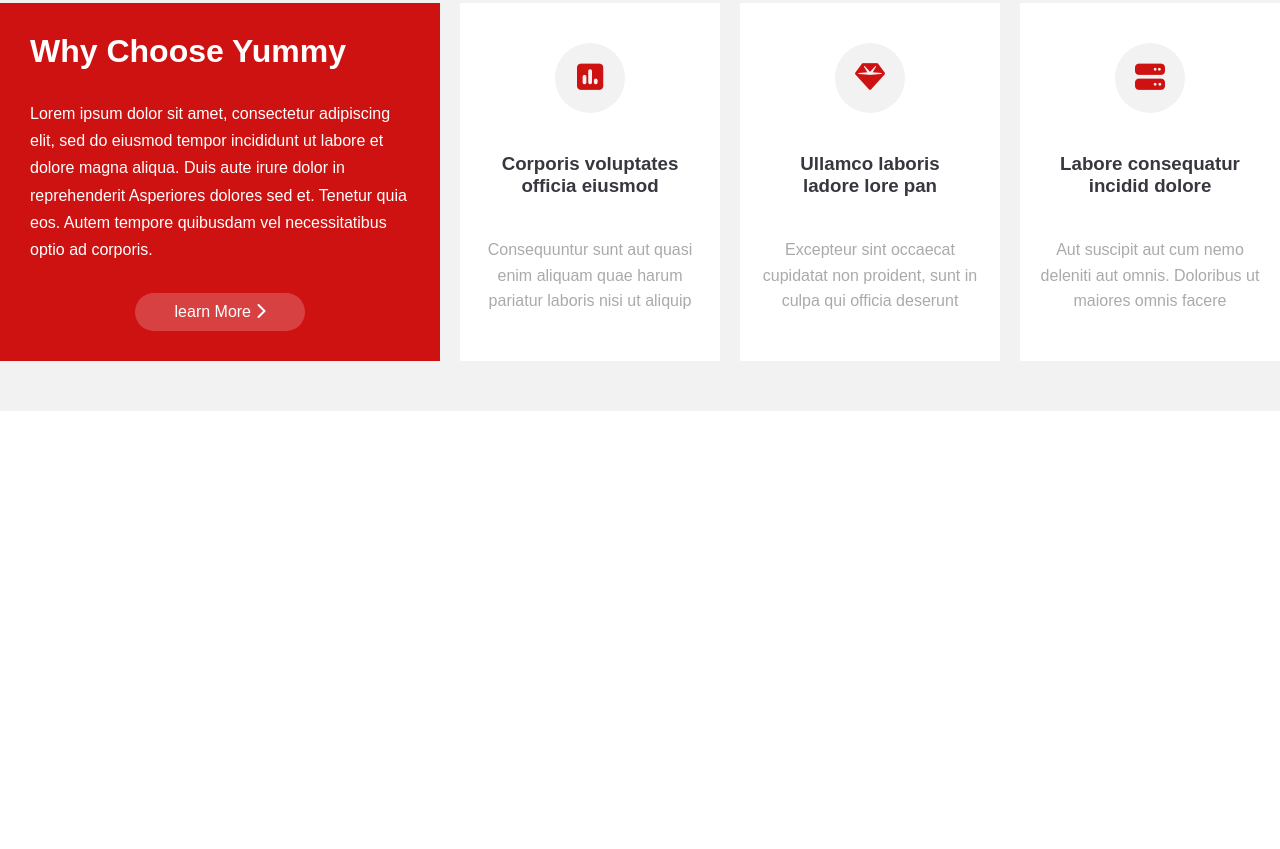
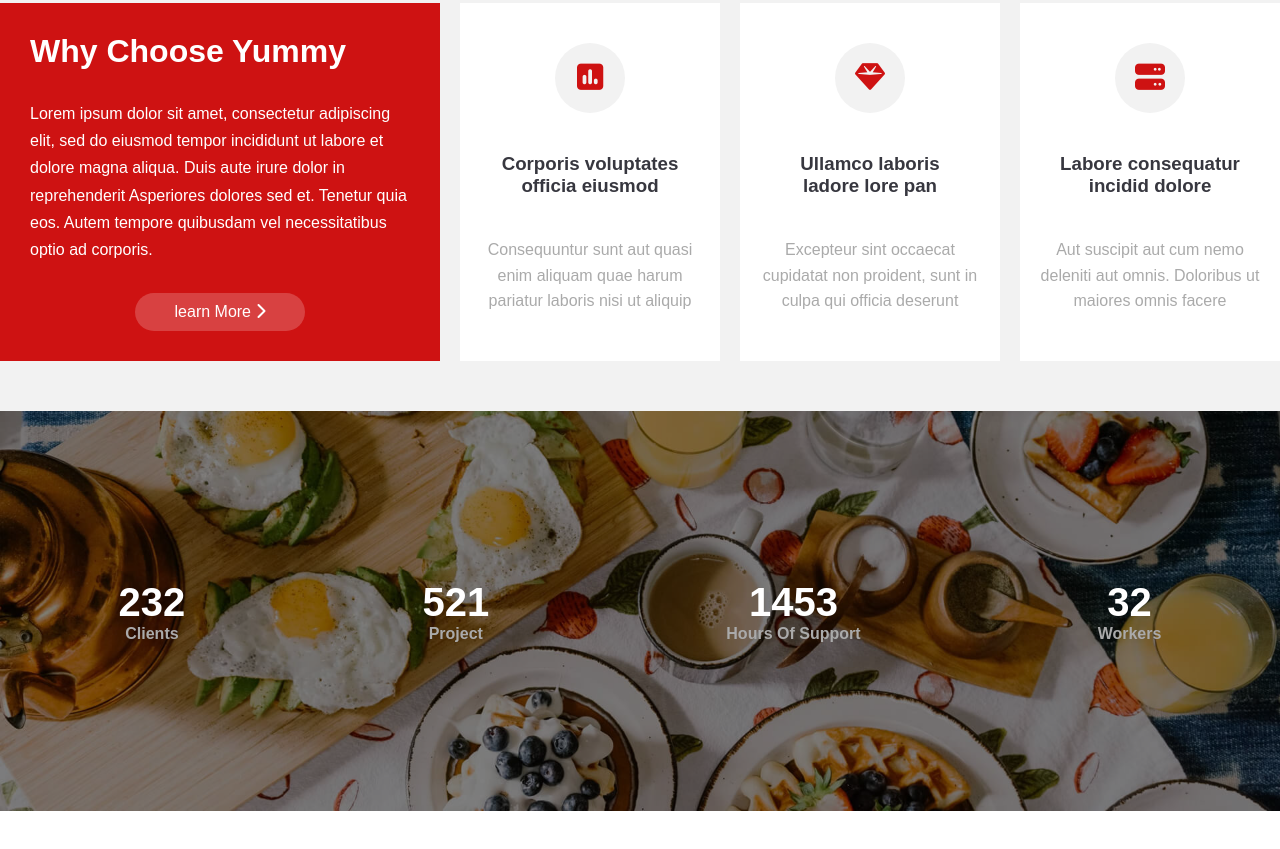
Before and after one commit to Adamelbouchiri/DOM-final-project-Adam-El-Bouchiri, a plain HTML site: page index.html in a window 1280 px wide. Shown: the part 1808-2657 px from the top of the page. Before the commit the page ends 2299 px from the top, so only its background shows below. Drawn offline with Linux system fonts and the light colour scheme.

Commit message:
about-stats-part

```diff
--- a/index.html
+++ b/index.html
@@ -142,6 +142,25 @@
           </p>
         </div>
       </div>
+
+      <div class="stats">
+        <div class="stat-div">
+          <span>232</span>
+          <span>Clients</span>
+        </div>
+        <div class="stat-div">
+          <span>521</span>
+          <span>Project</span>
+        </div>
+        <div class="stat-div">
+          <span>1453</span>
+          <span>Hours Of Support</span>
+        </div>
+        <div class="stat-div">
+          <span>32</span>
+          <span>Workers</span>
+        </div>
+      </div>
     </div>
   </body>
 </html>
--- a/src/sass/modules/_aboutUs.scss
+++ b/src/sass/modules/_aboutUs.scss
@@ -175,3 +175,40 @@
   color: #aaa;
   line-height: 1.6;
 }
+
+.stats {
+  position: relative;
+  background-image: url(../../../public/images/stats-bg.jpg);
+  background-size: cover;
+  height: 400px;
+  display: flex;
+  justify-content: space-around;
+  align-items: center;
+  color: #fff;
+}
+
+.stats::before {
+  content: "";
+  position: absolute;
+  top: 0;
+  left: 0;
+  width: 100%;
+  height: 100%;
+  background-color: rgba($color: #000000, $alpha: .5);
+}
+
+.stats .stat-div {
+  position: relative;
+  display: flex;
+  flex-direction: column;
+}
+
+.stats .stat-div span:first-child {
+  font-size: 40px;
+  font-weight: bold;
+}
+
+.stats .stat-div span:last-child {
+  color: #aaa;
+  font-weight: bold;
+}
```
Also changed, not shown: public/css/app.css, 1 other file.
